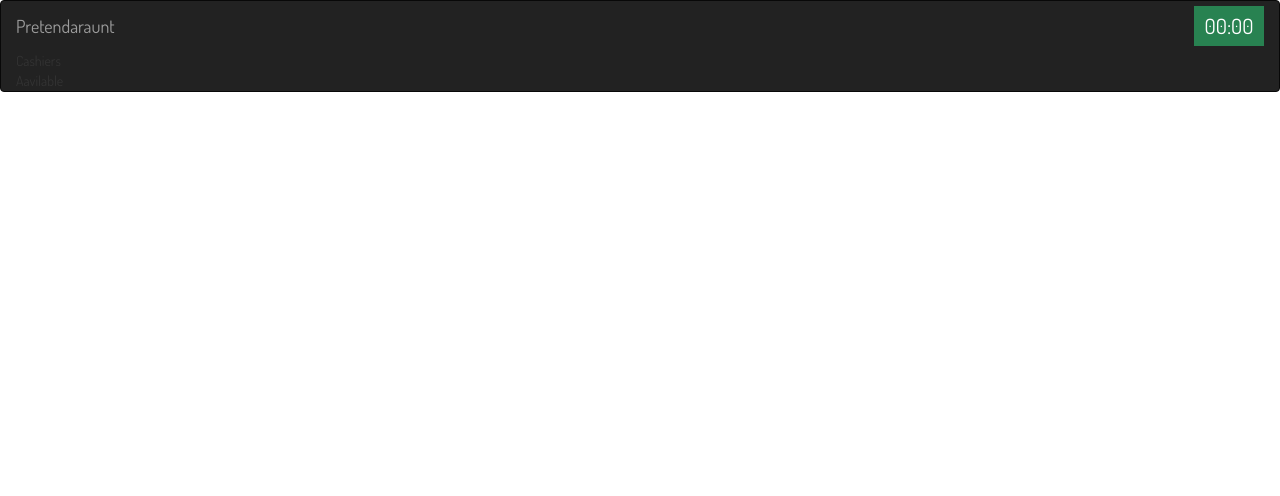
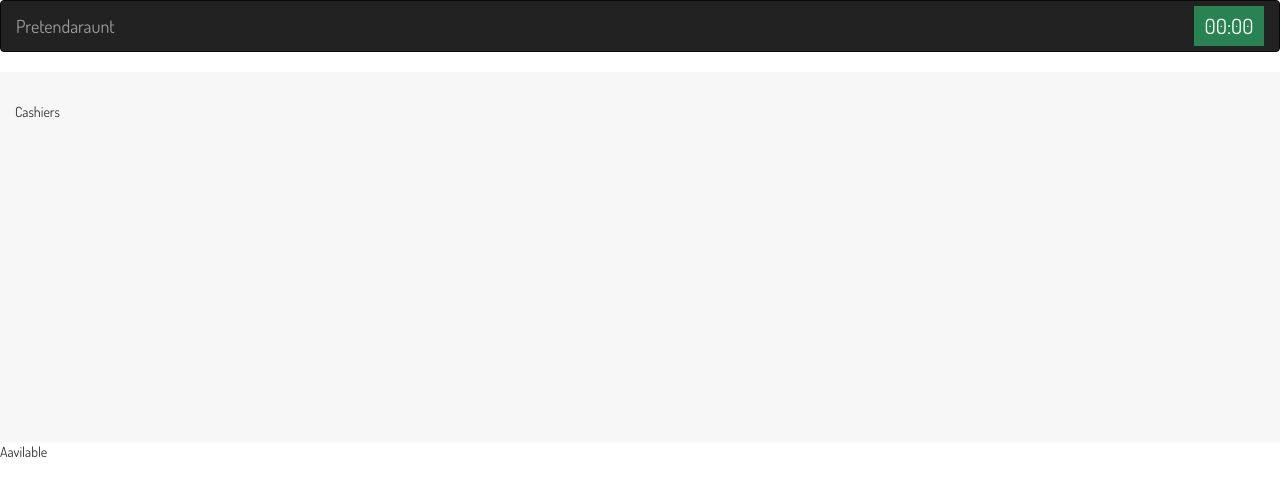
Before and after one commit to jaywhy13/pretendaurant, a Python web app: template templates/index.html in a window 1280 px wide. Shown: the top 496 px of the page. Run offline with Jinja, Linux system fonts and the light colour scheme; the template is opened without the code that fills it, so the values that code supplies are empty; some web fonts are replaced.

Commit message:
Changed the working-staff to be cashiers.

```diff
--- a/static/css/index.css
+++ b/static/css/index.css
@@ -18,3 +18,12 @@ body {
     margin-top: 5px;
     float: right;
 }
+
+.cashiers {
+    background-color: #f7f7f7;
+}
+
+.cashier {
+    margin-right: 30px;
+    float: left;
+}
--- a/templates/index.html
+++ b/templates/index.html
@@ -25,10 +25,20 @@
                         </button>
                         <a class="navbar-brand" href="#">Pretendaraunt</a>
 
-                <div class="working-staff">
-                    Cashiers
-                    <div class="working-staff-member" v-for="staff in workingStaff">
-                        <staff-member v-bind:staff="staff"></staff-member>
+                    </div>
+                </div>
+            </nav>
+
+            <div>
+
+                <div class="container-fluid wrapper cashiers">
+                    <div class="row title">
+                        Cashiers
+                    </div>
+                    <div class="row">
+                        <div v-for="cashier in cashiers">
+                            <cashier v-bind:staff="cashier"></cashier>
+                        </div>
                     </div>
                 </div>
 
```
